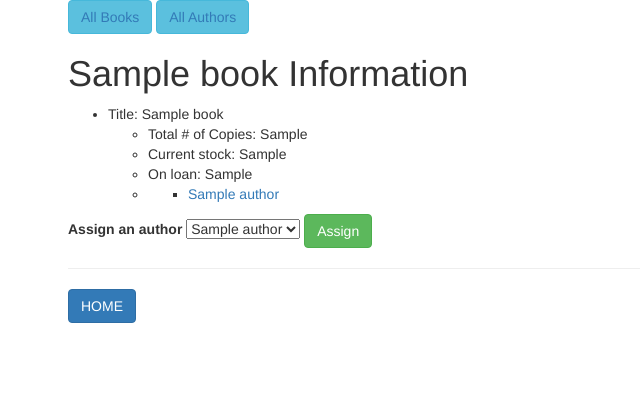
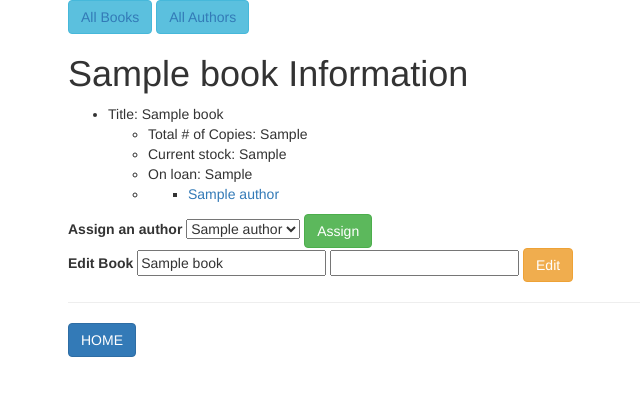
Before and after one commit to jeemb/library-sql, a PHP site: template views/book.html.twig in a window 1280 px wide. Shown: the top 396 px of the page, without its empty margins (2-642 px from the left). Run offline with PHP 8.4, Linux system fonts and the light colour scheme; the template is opened without the code that fills it: most values are stand-ins (such as "Sample title", 1, 10 or a date in 2020); some libraries are stand-ins or nearby versions.

Commit message:
add ability to edit a book

```diff
--- a/views/book.html.twig
+++ b/views/book.html.twig
@@ -35,4 +35,13 @@
 </form>
 {% endif %}
 
+<form action="/edit_book/{{ book.getId }}" method="post">
+    <input type="hidden" name="_method" value="patch">
+    <label for="edit-book">Edit Book</label>
+    <input type="text" name="title" value="{{ book.getTitle }}">
+    <input type="number" name="total-copies" min="{{book.getCopiesOut}}" value="{{ book.getTotalCopies }}">
+
+    <button type="submit" class="btn btn-warning">Edit</button>
+</form>
+
 {% endblock %}
--- a/views/index.html.twig
+++ b/views/index.html.twig
@@ -13,7 +13,7 @@
 
     <div class="form-group">
         <label for="total-copies">Total # of Copies:</label>
-        <input type="text" name="total-copies" id="total-copies" class="form-control">
+        <input type="number" name="total-copies" id="total-copies" class="form-control">
     </div>
 
     <button type="submit" class="btn btn-success">Add</button>
```
Also changed, not shown: app/app.php (+10 -4 lines), src/Book.php (+8 -8 lines).
